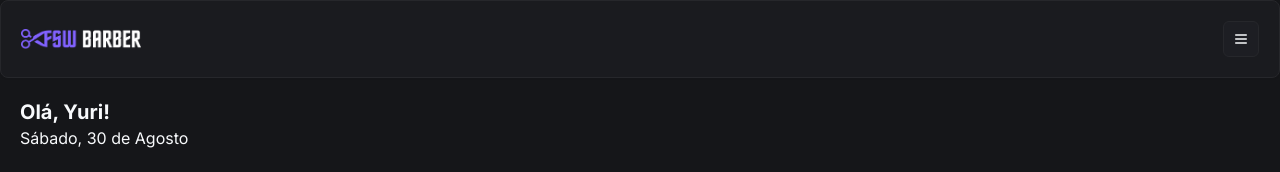
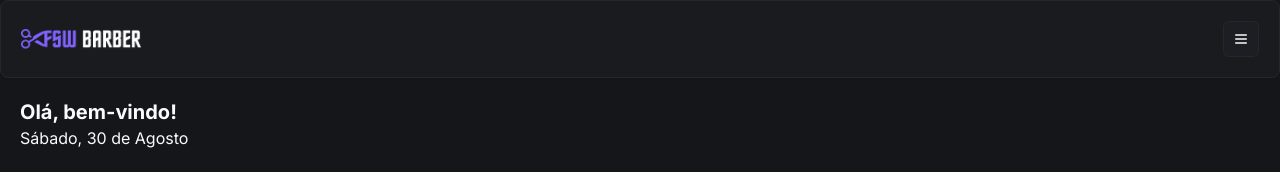
Before and after one commit to Lsko27/barbershop, a Next.js app: page / in a window 1280 px wide. Shown: the top 172 px of the page. Built offline with nearby package versions, Linux system fonts and the light colour scheme; no server answers; the database is empty.

Commit message:
feat: update welcome message

```diff
--- a/app/page.tsx
+++ b/app/page.tsx
@@ -9,6 +9,8 @@
 import Link from "next/link"
 import { getServerSession } from "next-auth"
 import { authOptions } from "./_lib/auth"
+import { format } from "date-fns"
+import { ptBR } from "date-fns/locale"
 
 const Home = async () => {
   const session = await getServerSession(authOptions)
@@ -44,8 +46,18 @@
       <Header />
       <div className="p-5">
         {/* TEXTO */}
-        <h2 className="text-xl font-bold">Olá, Yuri!</h2>
-        <p>Sábado, 30 de Agosto</p>
+        <h2 className="text-xl font-bold">
+          Olá, {session?.user ? session.user.name : "bem-vindo"}!
+        </h2>
+        <p>
+          <span className="capitalize">
+            {format(new Date(), "EEEE, dd", { locale: ptBR })}
+          </span>
+          <span>&nbsp;de&nbsp;</span>
+          <span className="capitalize">
+            {format(new Date(), "MMMM", { locale: ptBR })}
+          </span>
+        </p>
 
         {/* BUSCA */}
         <div className="mt-6">
```
